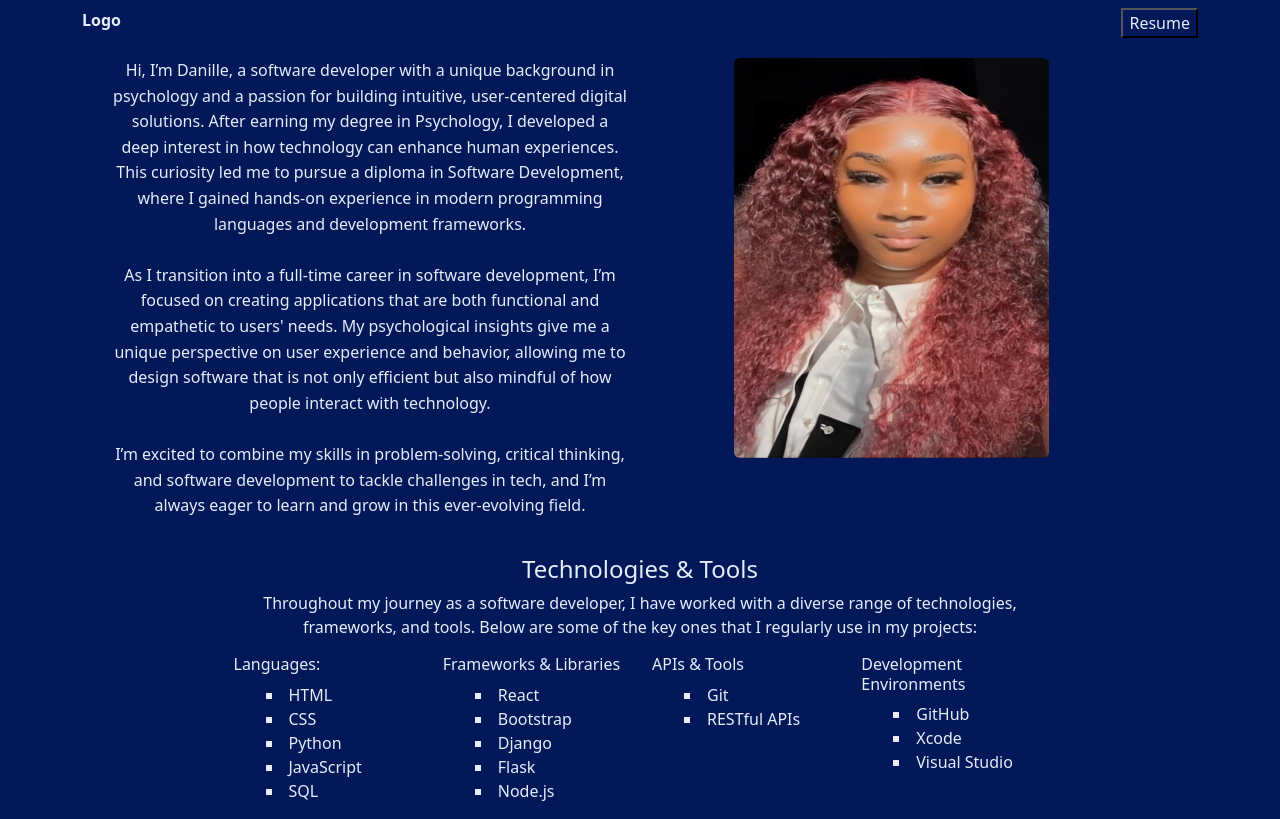
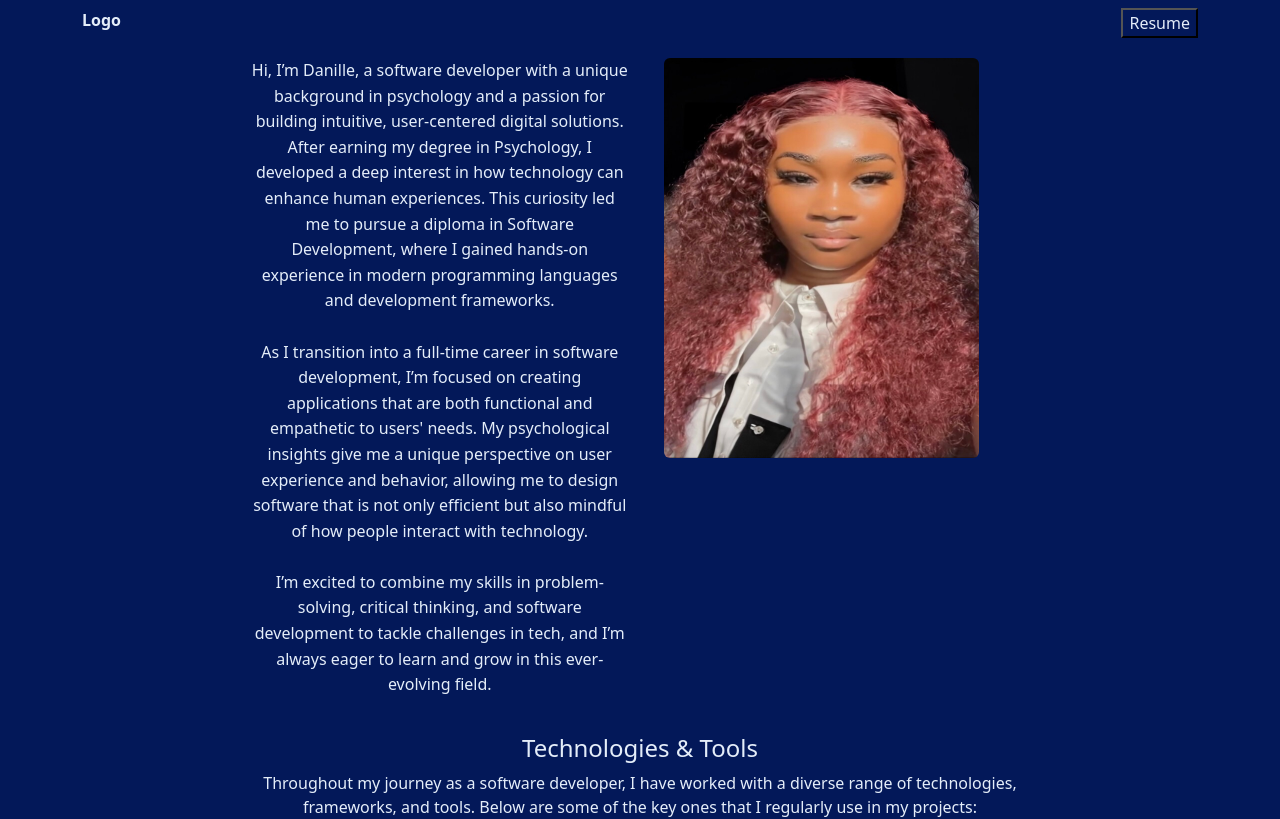
Before and after one commit to DanilleH22/portfolio, a React (Create React App) app: page / in a window 1280 px wide. Shown: the top 819 px of the page. Built offline with nearby package versions, Linux system fonts and the light colour scheme.

Commit message:
refactor - add width for container

```diff
--- a/src/pages/AboutMe.js
+++ b/src/pages/AboutMe.js
@@ -5,7 +5,7 @@ import styles from '../styles/AbouMe.module.css';
 
 const AboutMe = () => {
   return (
-    <Container>
+    <Container style={{ width: '75%'}}>
       <Row className={styles.MyDescriptionOuter}>
         {/* Left Column: Text */}
         <Col className={styles.MyDescription} lg={6} xs={12} >
```
